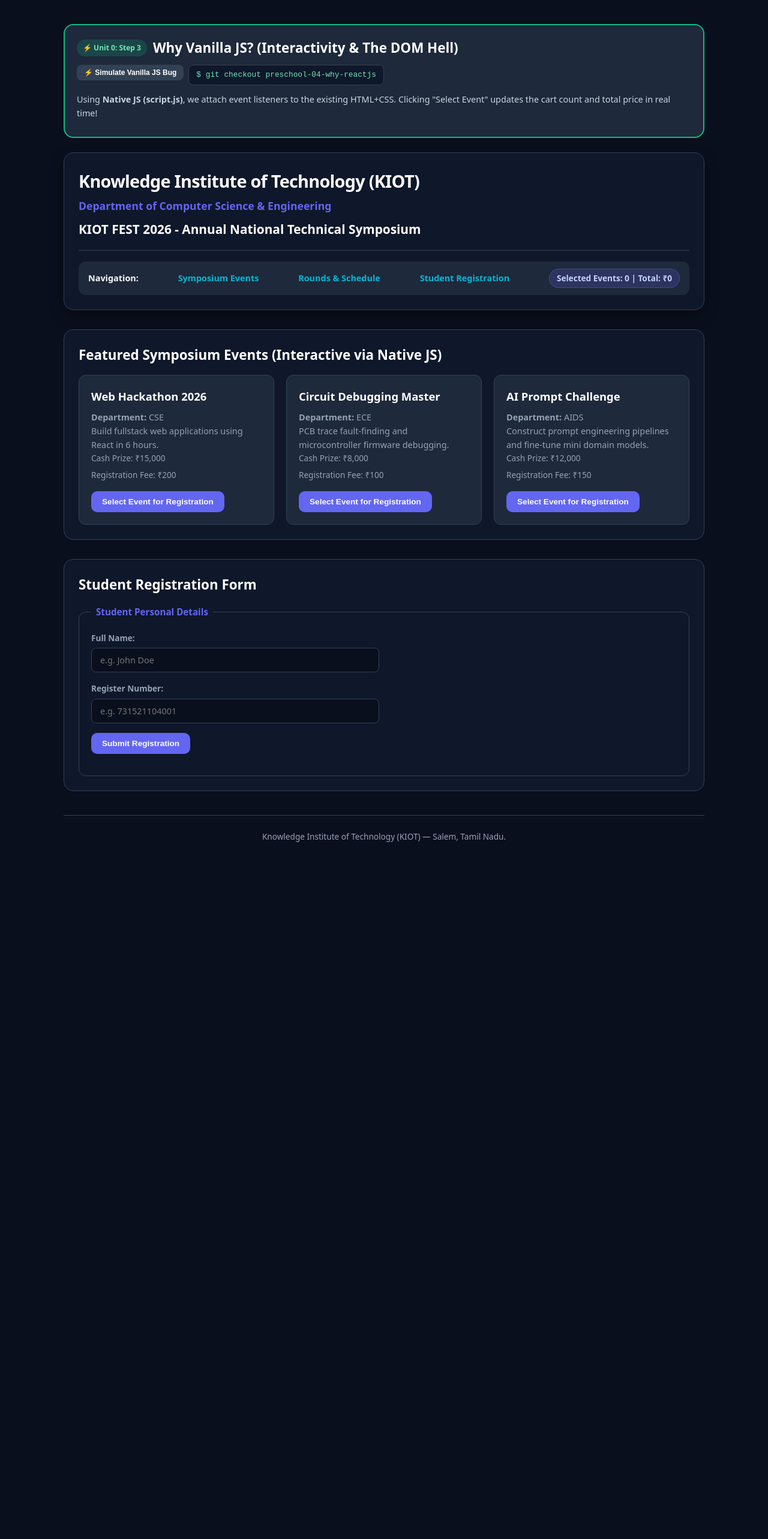
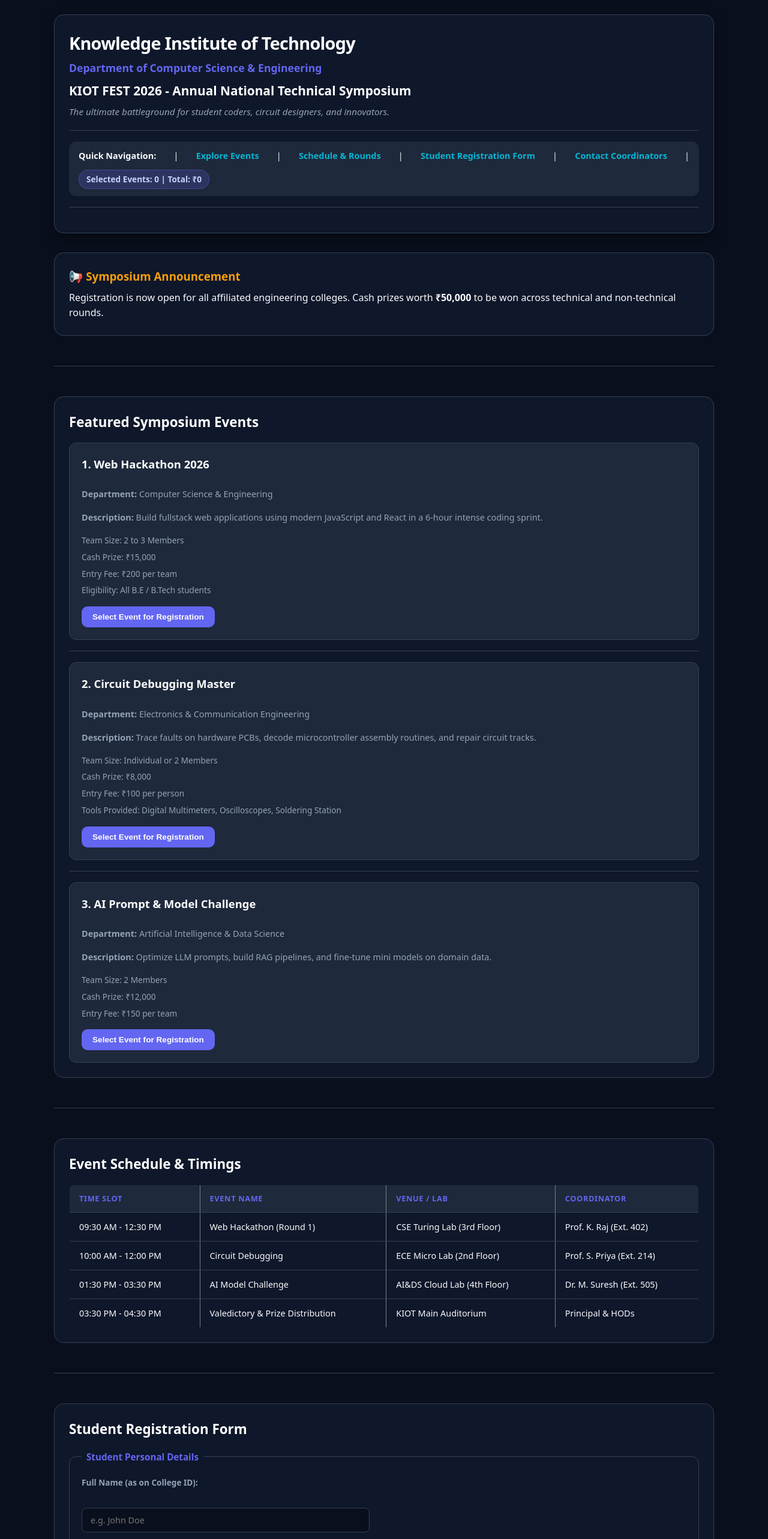
Before and after one commit to skuppuraj/kiot_fest, a Next.js app: page / in a window 1280 px wide. Shown: the top 2566 px of the page at 60% size. Before the commit the page ends 1490 px from the top, so only its background shows below. Built offline with nearby package versions, Linux system fonts and the light colour scheme.

Commit message:
feat(preschool-04): demonstrate why React.js solves Vanilla JS difficulties with declarative state, reusable components, and Virtual DOM

```diff
--- a/src/pages/index.js
+++ b/src/pages/index.js
@@ -2,156 +2,295 @@ import React, { useState } from 'react';
 import Head from 'next/head';
 
 const EVENTS = [
-  { id: 1, title: 'Web Hackathon 2026', dept: 'CSE', fee: 200, prize: '₹15,000', desc: 'Build fullstack web applications using React in 6 hours.' },
-  { id: 2, title: 'Circuit Debugging Master', dept: 'ECE', fee: 100, prize: '₹8,000', desc: 'PCB trace fault-finding and microcontroller firmware debugging.' },
-  { id: 3, title: 'AI Prompt Challenge', dept: 'AIDS', fee: 150, prize: '₹12,000', desc: 'Construct prompt engineering pipelines and fine-tune mini domain models.' }
+  {
+    id: 1,
+    title: '1. Web Hackathon 2026',
+    dept: 'Computer Science & Engineering',
+    desc: 'Build fullstack web applications using modern JavaScript and React in a 6-hour intense coding sprint.',
+    teamSize: '2 to 3 Members',
+    prize: '₹15,000',
+    fee: 200,
+    feeUnit: 'per team',
+    eligibility: 'All B.E / B.Tech students',
+  },
+  {
+    id: 2,
+    title: '2. Circuit Debugging Master',
+    dept: 'Electronics & Communication Engineering',
+    desc: 'Trace faults on hardware PCBs, decode microcontroller assembly routines, and repair circuit tracks.',
+    teamSize: 'Individual or 2 Members',
+    prize: '₹8,000',
+    fee: 100,
+    feeUnit: 'per person',
+    tools: 'Digital Multimeters, Oscilloscopes, Soldering Station',
+  },
+  {
+    id: 3,
+    title: '3. AI Prompt & Model Challenge',
+    dept: 'Artificial Intelligence & Data Science',
+    desc: 'Optimize LLM prompts, build RAG pipelines, and fine-tune mini models on domain data.',
+    teamSize: '2 Members',
+    prize: '₹12,000',
+    fee: 150,
+    feeUnit: 'per team',
+  },
 ];
 
-export default function WhyVanillaJsPage() {
+function EventCard({ event, isSelected, onToggle }) {
+  return (
+    <article data-id={event.id} data-fee={event.fee}>
+      <h3>{event.title}</h3>
+      <p><strong>Department:</strong> {event.dept}</p>
+      <p><strong>Description:</strong> {event.desc}</p>
+      <ul>
+        <li>Team Size: {event.teamSize}</li>
+        <li>Cash Prize: {event.prize}</li>
+        <li data-fee={event.fee}>Entry Fee: ₹{event.fee} {event.feeUnit}</li>
+        {event.tools && <li>Tools Provided: {event.tools}</li>}
+        {event.eligibility && <li>Eligibility: {event.eligibility}</li>}
+      </ul>
+      <button
+        type="button"
+        data-id={event.id}
+        data-fee={event.fee}
+        onClick={() => onToggle(event.id)}
+        className={isSelected ? 'selected' : ''}
+      >
+        {isSelected ? 'Selected ✓' : 'Select Event for Registration'}
+      </button>
+    </article>
+  );
+}
+
+export default function WhyReactJsPage() {
   const [selectedIds, setSelectedIds] = useState([]);
-  const [displayCount, setDisplayCount] = useState(0);
-  const [displayTotal, setDisplayTotal] = useState(0);
-  const [isDesyncMode, setIsDesyncMode] = useState(false);
+  const [fullName, setFullName] = useState('');
+  const [rollNo, setRollNo] = useState('');
+  const [college, setCollege] = useState('');
+  const [email, setEmail] = useState('');
+  const [dept, setDept] = useState('CSE');
+  const [accommodation, setAccommodation] = useState('no');
 
-  const handleToggle = (event) => {
-    const exists = selectedIds.includes(event.id);
-    const next = exists ? selectedIds.filter(id => id !== event.id) : [...selectedIds, event.id];
-    setSelectedIds(next);
-
-    if (isDesyncMode && !exists) {
-      // Simulate Vanilla JS developer forgetting one manual DOM update!
-    } else {
-      setDisplayCount(next.length);
-      const sum = next.reduce((acc, id) => {
-        const item = EVENTS.find(e => e.id === id);
-        return acc + (item ? item.fee : 0);
-      }, 0);
-      setDisplayTotal(sum);
-    }
+  const toggleEvent = (id) => {
+    setSelectedIds((prev) =>
+      prev.includes(id) ? prev.filter((item) => item !== id) : [...prev, id]
+    );
   };
 
-  const hasDesyncBug = isDesyncMode && selectedIds.length !== displayCount;
+  const totalAmount = selectedIds.reduce((sum, id) => {
+    const item = EVENTS.find((e) => e.id === id);
+    return sum + (item ? item.fee : 0);
+  }, 0);
+
+  const handleSubmit = (e) => {
+    e.preventDefault();
+    alert('🎉 Registration Submitted Successfully for ' + (fullName || 'Student') + '!\nSelected Events: ' + selectedIds.length + '\nTotal Fee: ₹' + totalAmount);
+  };
+
+  const handleReset = () => {
+    setSelectedIds([]);
+    setFullName('');
+    setRollNo('');
+    setCollege('');
+    setEmail('');
+    setDept('CSE');
+    setAccommodation('no');
+  };
 
   return (
-    <div style={{ maxWidth: '1100px', margin: '0 auto', padding: '16px' }}>
+    <div>
       <Head>
-        <title>Unit 0: Step 3 - Why Vanilla JS? | KIOT Fest 2026</title>
+        <title>KIOT FEST 2026 - Annual National Technical Symposium</title>
       </Head>
 
-      {/* Educational Banner */}
-      <div style={{ backgroundColor: '#1e293b', border: '2px solid #10b981', borderRadius: '16px', padding: '20px', marginBottom: '24px', color: '#f8fafc' }}>
-        <div style={{ display: 'flex', justifyContent: 'space-between', alignItems: 'center', flexWrap: 'wrap', gap: '10px', marginBottom: '12px' }}>
-          <div style={{ display: 'flex', alignItems: 'center', gap: '10px' }}>
-            <span style={{ backgroundColor: 'rgba(16, 185, 129, 0.2)', color: '#6ee7b7', padding: '4px 10px', borderRadius: '9999px', fontSize: '0.75rem', fontWeight: 'bold' }}>
-              ⚡ Unit 0: Step 3
-            </span>
-            <h2 style={{ fontSize: '1.4rem', fontWeight: 800, margin: 0, color: '#ffffff' }}>Why Vanilla JS? (Interactivity & The DOM Hell)</h2>
-          </div>
-          <div style={{ display: 'flex', gap: '8px', alignItems: 'center' }}>
-            <button
-              onClick={() => {
-                setIsDesyncMode(!isDesyncMode);
-                if (isDesyncMode) {
-                  setDisplayCount(selectedIds.length);
-                  setDisplayTotal(selectedIds.reduce((acc, id) => acc + (EVENTS.find(e => e.id === id)?.fee || 0), 0));
-                }
-              }}
-              style={{ backgroundColor: isDesyncMode ? '#e11d48' : '#334155', color: '#ffffff', fontSize: '0.75rem', padding: '6px 12px', borderRadius: '8px', cursor: 'pointer' }}
-            >
-              {isDesyncMode ? '⚠️ Desync Bug: ACTIVE' : '⚡ Simulate Vanilla JS Bug'}
-            </button>
-            <div style={{ fontFamily: 'monospace', fontSize: '0.8rem', color: '#6ee7b7', backgroundColor: '#0f172a', padding: '6px 12px', borderRadius: '8px', border: '1px solid #334155' }}>
-              $ git checkout preschool-04-why-reactjs
-            </div>
-          </div>
-        </div>
-
-        <p style={{ fontSize: '0.9rem', color: '#cbd5e1', lineHeight: 1.6, margin: '8px 0' }}>
-          Using <strong>Native JS (script.js)</strong>, we attach event listeners to the existing HTML+CSS. Clicking &quot;Select Event&quot; updates the cart count and total price in real time!
-        </p>
-
-        {hasDesyncBug && (
-          <div style={{ backgroundColor: '#450a0a', border: '1px solid #ef4444', color: '#fca5a5', padding: '12px', borderRadius: '10px', marginTop: '12px', fontSize: '0.85rem' }}>
-            <p style={{ fontWeight: 'bold', margin: '0 0 4px 0' }}>💥 STATE DESYNCHRONIZATION DETECTED!</p>
-            <p style={{ margin: 0 }}>
-              Actual in-memory data state: <strong>{selectedIds.length} events</strong> | UI Cart Display: <strong>{displayCount} events</strong>.
-              In Vanilla JS, missing just ONE manual <code>document.getElementById</code> query causes the visual UI to lie to the user!
-            </p>
-          </div>
-        )}
-      </div>
-
-      {/* Semantic Header */}
       <header>
-        <h1>Knowledge Institute of Technology (KIOT)</h1>
-        <h2>Department of Computer Science & Engineering</h2>
+        <h1>Knowledge Institute of Technology</h1>
+        <h2>Department of Computer Science &amp; Engineering</h2>
         <h3>KIOT FEST 2026 - Annual National Technical Symposium</h3>
+        <p><em>The ultimate battleground for student coders, circuit designers, and innovators.</em></p>
         <hr />
         <nav>
-          <strong>Navigation:</strong>
-          <a href="#events">Symposium Events</a>
-          <a href="#schedule">Rounds & Schedule</a>
-          <a href="#register">Student Registration</a>
-          <span id="cart-status" style={{ backgroundColor: hasDesyncBug ? '#e11d48' : 'rgba(99, 102, 241, 0.2)' }}>
-            Selected Events: <strong id="cart-count">{displayCount}</strong> | Total: <strong id="cart-total">₹{displayTotal}</strong>
+          <strong>Quick Navigation:</strong> |{' '}
+          <a href="#events">Explore Events</a> |{' '}
+          <a href="#schedule">Schedule &amp; Rounds</a> |{' '}
+          <a href="#register">Student Registration Form</a> |{' '}
+          <a href="#contact">Contact Coordinators</a> |{' '}
+          <span id="cart-status">
+            Selected Events: <strong id="cart-count">{selectedIds.length}</strong> | Total: <strong id="cart-total">₹{totalAmount}</strong>
           </span>
         </nav>
+        <hr />
       </header>
 
-      {/* Main Content Area */}
       <main>
+        <section id="announcement">
+          <h3>📢 Symposium Announcement</h3>
+          <p>
+            Registration is now open for all affiliated engineering colleges. Cash prizes worth{' '}
+            <strong>₹50,000</strong> to be won across technical and non-technical rounds.
+          </p>
+        </section>
+
+        <hr />
+
         <section id="events">
-          <h2>Featured Symposium Events (Interactive via Native JS)</h2>
-          <div className="events-grid">
-            {EVENTS.map(event => {
-              const isSelected = selectedIds.includes(event.id);
-              return (
-                <article key={event.id}>
-                  <div>
-                    <h3>{event.title}</h3>
-                    <p><strong>Department:</strong> {event.dept}</p>
-                    <p>{event.desc}</p>
-                    <ul>
-                      <li>Cash Prize: {event.prize}</li>
-                      <li>Registration Fee: ₹{event.fee}</li>
-                    </ul>
-                  </div>
-                  <button
-                    type="button"
-                    onClick={() => handleToggle(event)}
-                    className={isSelected ? 'selected' : ''}
-                  >
-                    {isSelected ? 'Selected ✓' : 'Select Event for Registration'}
-                  </button>
-                </article>
-              );
-            })}
-          </div>
+          <h2>Featured Symposium Events</h2>
+          {EVENTS.map((event, index) => (
+            <React.Fragment key={event.id}>
+              {index > 0 && <hr />}
+              <EventCard
+                event={event}
+                isSelected={selectedIds.includes(event.id)}
+                onToggle={toggleEvent}
+              />
+            </React.Fragment>
+          ))}
         </section>
+
+        <hr />
+
+        <section id="schedule">
+          <h2>Event Schedule &amp; Timings</h2>
+          <table border="1" cellPadding="8" cellSpacing="0">
+            <thead>
+              <tr>
+                <th>Time Slot</th>
+                <th>Event Name</th>
+                <th>Venue / Lab</th>
+                <th>Coordinator</th>
+              </tr>
+            </thead>
+            <tbody>
+              <tr>
+                <td>09:30 AM - 12:30 PM</td>
+                <td>Web Hackathon (Round 1)</td>
+                <td>CSE Turing Lab (3rd Floor)</td>
+                <td>Prof. K. Raj (Ext. 402)</td>
+              </tr>
+              <tr>
+                <td>10:00 AM - 12:00 PM</td>
+                <td>Circuit Debugging</td>
+                <td>ECE Micro Lab (2nd Floor)</td>
+                <td>Prof. S. Priya (Ext. 214)</td>
+              </tr>
+              <tr>
+                <td>01:30 PM - 03:30 PM</td>
+                <td>AI Model Challenge</td>
+                <td>AI&amp;DS Cloud Lab (4th Floor)</td>
+                <td>Dr. M. Suresh (Ext. 505)</td>
+              </tr>
+              <tr>
+                <td>03:30 PM - 04:30 PM</td>
+                <td>Valedictory &amp; Prize Distribution</td>
+                <td>KIOT Main Auditorium</td>
+                <td>Principal &amp; HODs</td>
+              </tr>
+            </tbody>
+          </table>
+        </section>
+
+        <hr />
 
         <section id="register">
           <h2>Student Registration Form</h2>
-          <form action="#" method="POST" onSubmit={(e) => { e.preventDefault(); alert('Registration Submitted! Selected: ' + selectedIds.length + ' events, Total: ₹' + displayTotal); }}>
+          <form action="#" method="POST" onSubmit={handleSubmit} onReset={handleReset}>
             <fieldset>
               <legend>Student Personal Details</legend>
               <p>
-                <label htmlFor="studentName">Full Name:</label>
-                <input type="text" id="studentName" required placeholder="e.g. John Doe" />
+                <label htmlFor="fullName">Full Name (as on College ID):</label><br />
+                <input
+                  type="text"
+                  id="fullName"
+                  name="fullName"
+                  required
+                  placeholder="e.g. John Doe"
+                  value={fullName}
+                  onChange={(e) => setFullName(e.target.value)}
+                />
               </p>
               <p>
-                <label htmlFor="rollNumber">Register Number:</label>
-                <input type="text" id="rollNumber" required placeholder="e.g. 731521104001" />
+                <label htmlFor="rollNo">Register / Roll Number:</label><br />
+                <input
+                  type="text"
+                  id="rollNo"
+                  name="rollNo"
+                  required
+                  placeholder="e.g. 731521104001"
+                  value={rollNo}
+                  onChange={(e) => setRollNo(e.target.value)}
+                />
               </p>
               <p>
-                <button type="submit">Submit Registration</button>
+                <label htmlFor="college">College Name:</label><br />
+                <input
+                  type="text"
+                  id="college"
+                  name="college"
+                  required
+                  placeholder="e.g. Knowledge Institute of Technology"
+                  value={college}
+                  onChange={(e) => setCollege(e.target.value)}
+                />
+              </p>
+              <p>
+                <label htmlFor="email">College / Personal Email:</label><br />
+                <input
+                  type="email"
+                  id="email"
+                  name="email"
+                  required
+                  placeholder="student@kiot.ac.in"
+                  value={email}
+                  onChange={(e) => setEmail(e.target.value)}
+                />
+              </p>
+              <p>
+                <label htmlFor="dept">Department:</label><br />
+                <select id="dept" name="dept" value={dept} onChange={(e) => setDept(e.target.value)}>
+                  <option value="CSE">Computer Science &amp; Engineering</option>
+                  <option value="ECE">Electronics &amp; Communication</option>
+                  <option value="AIDS">Artificial Intelligence &amp; Data Science</option>
+                  <option value="MECH">Mechanical Engineering</option>
+                  <option value="IT">Information Technology</option>
+                </select>
+              </p>
+              <p>
+                <label>Accommodation Required?</label><br />
+                <input
+                  type="radio"
+                  id="acc_yes"
+                  name="accommodation"
+                  value="yes"
+                  checked={accommodation === 'yes'}
+                  onChange={(e) => setAccommodation(e.target.value)}
+                />
+                <label htmlFor="acc_yes" style={{ display: 'inline', marginLeft: '6px', marginRight: '16px' }}>Yes (Hostel Room)</label>
+                <input
+                  type="radio"
+                  id="acc_no"
+                  name="accommodation"
+                  value="no"
+                  checked={accommodation === 'no'}
+                  onChange={(e) => setAccommodation(e.target.value)}
+                />
+                <label htmlFor="acc_no" style={{ display: 'inline', marginLeft: '6px' }}>No (Day Scholar / Local)</label>
+              </p>
+              <p>
+                <button type="submit">Submit Registration</button>{' '}
+                <button type="reset">Clear Form</button>
               </p>
             </fieldset>
           </form>
         </section>
       </main>
 
-      <footer>
-        <p>Knowledge Institute of Technology (KIOT) — Salem, Tamil Nadu.</p>
+      <hr />
+
+      <footer id="contact">
+        <p><strong>Knowledge Institute of Technology (KIOT)</strong></p>
+        <p>NH-544, Kakapalayam, Salem - 637 504, Tamil Nadu, India.</p>
+        <p>Contact Email: <a href="mailto:kiotfest@kiot.ac.in">kiotfest@kiot.ac.in</a> | Phone: +91 427 2433900</p>
+        <p><small>&copy; 2026 KIOT CSE Department. All Rights Reserved.</small></p>
       </footer>
     </div>
   );
```
